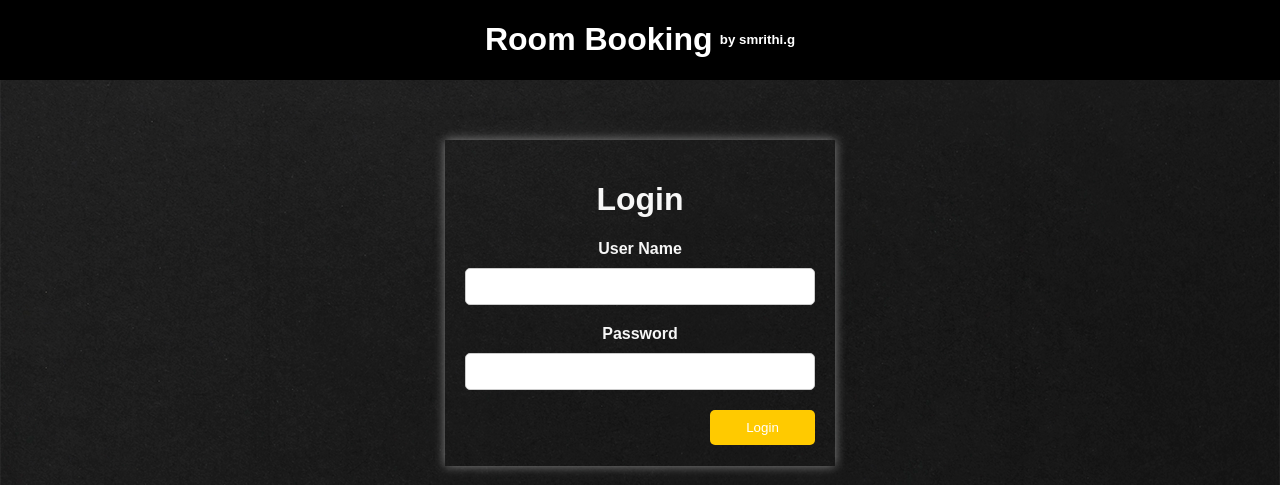
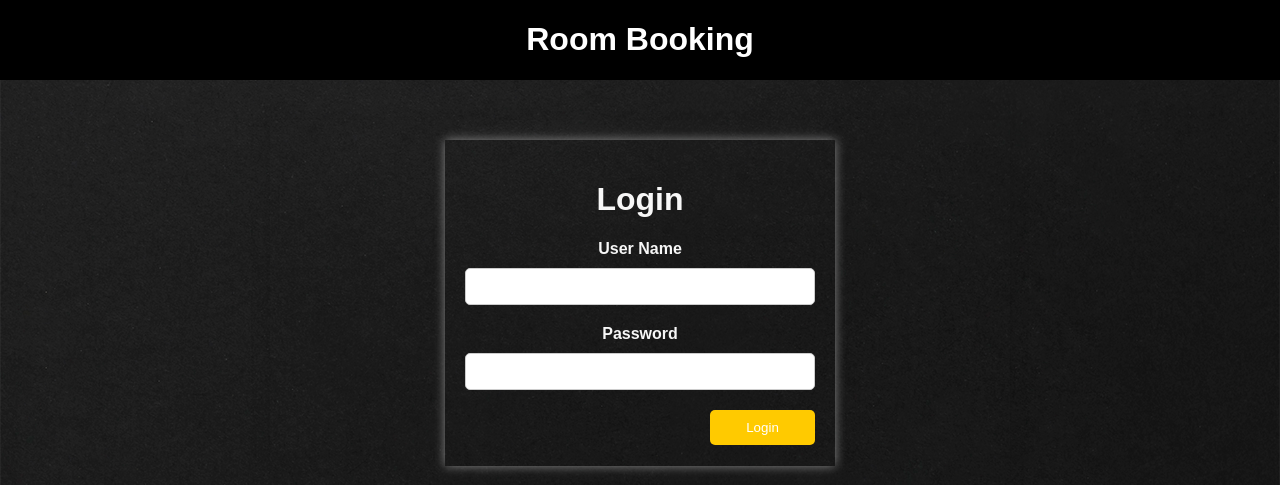
Before and after one commit to vipshal-123/Room-Booking-Website-With-Database, a Flask app: page / in a window 1280 px wide. Shown: the top 485 px of the page. Run offline with Flask 3, Linux system fonts and the light colour scheme.

Commit message:
Update login.html

```diff
--- a/templates/login.html
+++ b/templates/login.html
@@ -8,7 +8,6 @@
 <body>
 		<header>
 			<h1>Room Booking</h1>
-				<h5>&nbsp by smrithi.g</h5>
 		</header>
 		<div class="container">
 		<form method="POST">
```
